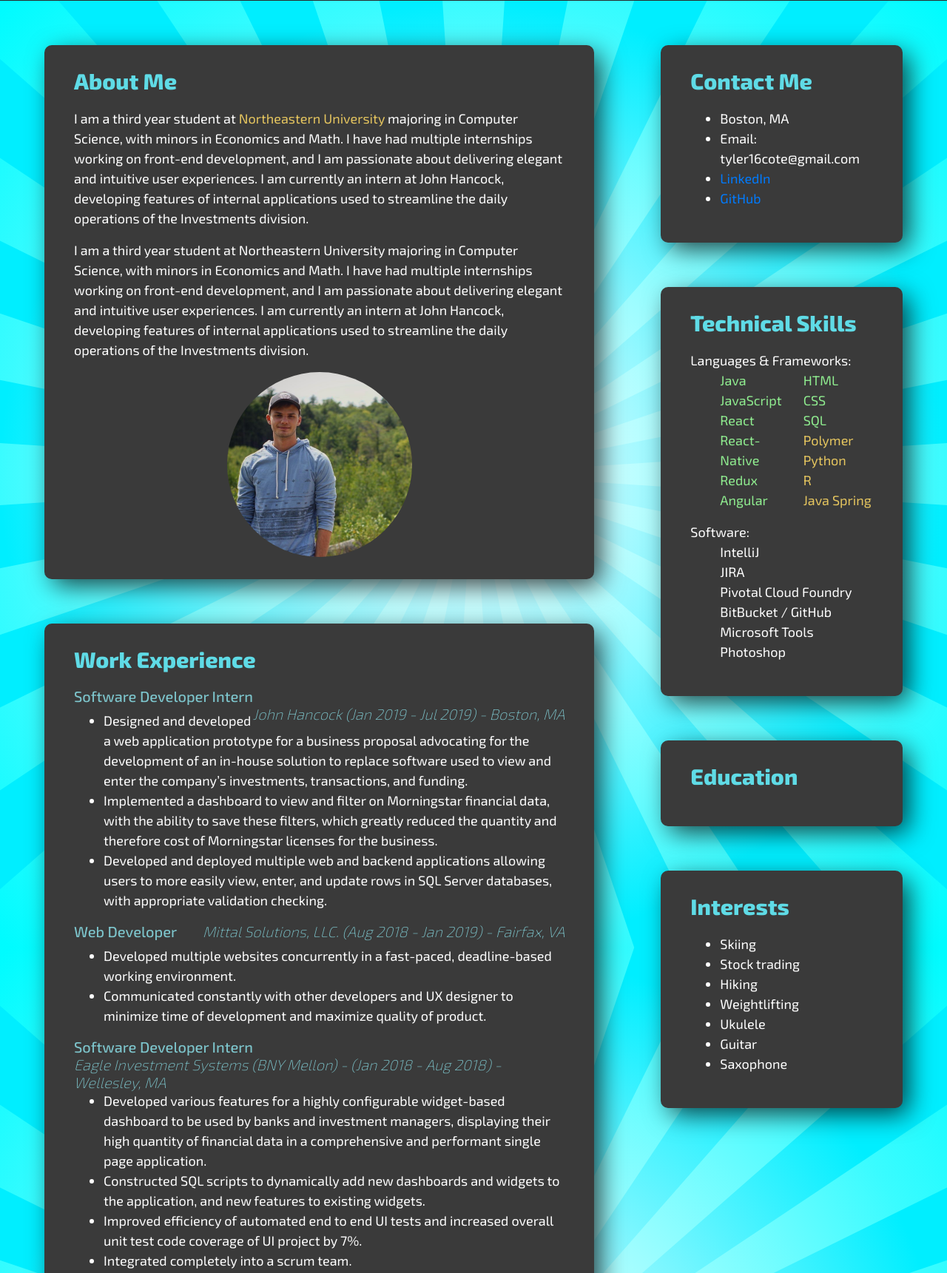
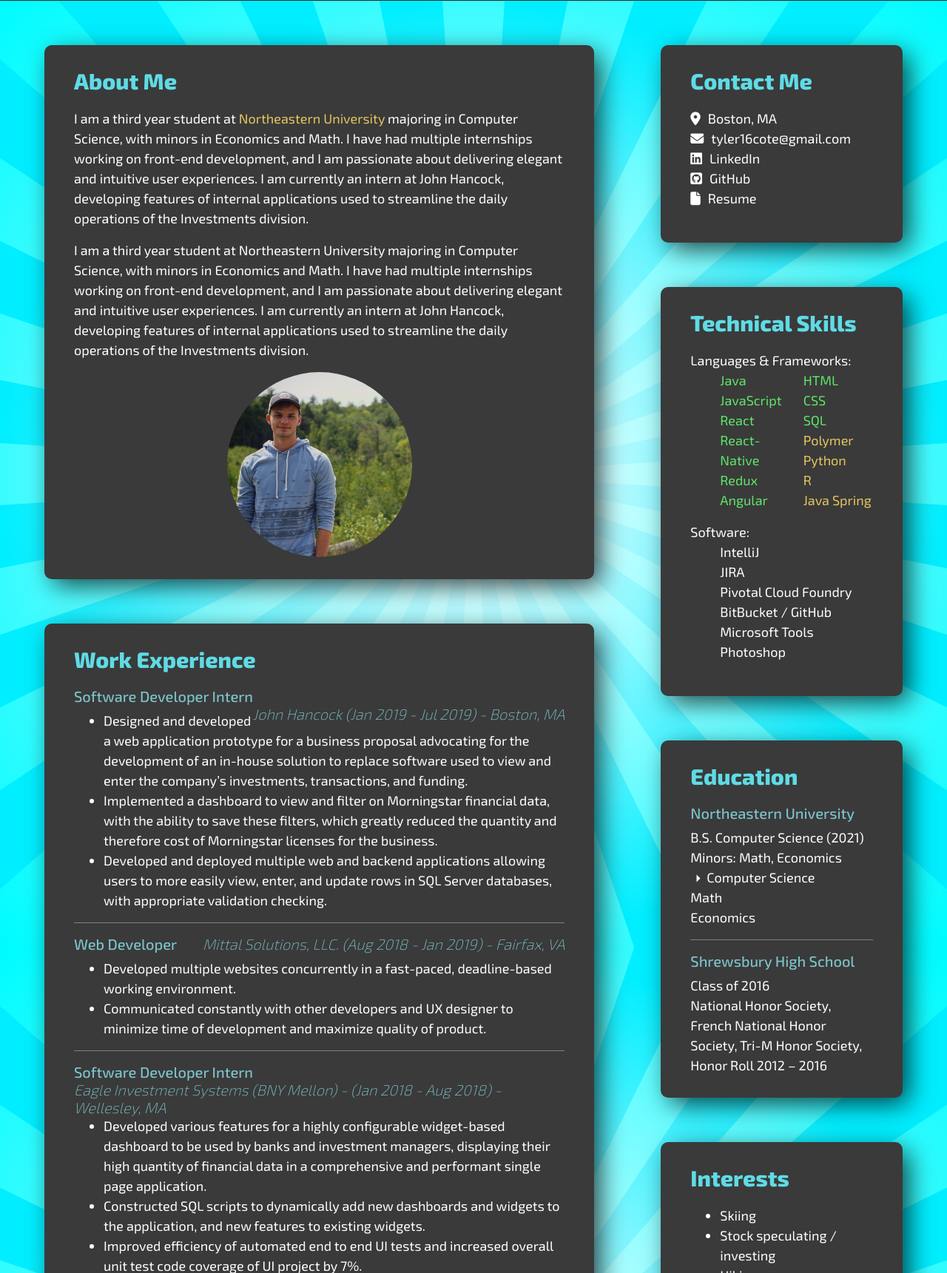
Before and after one commit to tylercote/tylercote.github.io, a plain HTML site: page index.html in a window 1280 px wide. Shown: the part 219-1940 px from the top of the page at 74% size. Drawn offline with nearby package versions, Linux system fonts and the light colour scheme.

Commit message:
course work

```diff
--- /dev/null
+++ b/dropdown.js
@@ -0,0 +1,23 @@
+var coll = document.getElementsByClassName("class-dropdown");
+console.log(coll.length);
+var i;
+setTimeout(() => {
+    for (i = 0; i < coll.length; i++) {
+        console.log('BEFORE ADD EVENT LISTENTER');
+        coll[i].addEventListener("click", function() {
+            this.classList.toggle("active");
+            var caret = this.getElementsByClassName("right-caret");
+            for (i = 0; i < caret.length; i++) {
+                caret[i].classList.toggle("open-caret");
+            }
+            var content = this.nextElementSibling;
+            console.log('CONTENT', content);
+            if (content.style.maxHeight){
+                content.style.maxHeight = null;
+            } else {
+                content.style.maxHeight = content.scrollHeight + "px";
+            }
+        });
+        console.log('AFTER ADD EVENT LISTENTER');
+    }
+}, 1000);
--- a/index.html
+++ b/index.html
@@ -9,6 +9,7 @@
     <link href="https://fonts.googleapis.com/css?family=Exo+2:100,200,300,400,500,600,700,800,900&display=swap" rel="stylesheet">
     <link rel="stylesheet" type="text/css" href="styles.css">
     <script src="https://kit.fontawesome.com/b75d47124c.js"></script>
+    <script type="text/javascript" src="dropdown.js"></script>
 </head>
 
 <body>
@@ -38,20 +39,20 @@
                 <div class="ccard">
                     <h4 class="ccard-header">Work Experience</h4>
 
-                    <h5 class="job-title">Software Developer Intern<i class="work-subtext"><span class="company-name">John Hancock </span><span class="date-range">(Jan 2019 - Jul 2019) - Boston, MA</span></i></h5>
+                    <h5>Software Developer Intern<i class="work-subtext"><span class="company-name">John Hancock </span><span class="date-range">(Jan 2019 - Jul 2019) - Boston, MA</span></i></h5>
                     <ul>
                         <li>Designed and developed a web application prototype for a business proposal advocating for the development of an in-house solution to replace software used to view and enter the company’s investments, transactions, and funding.</li>
                         <li>Implemented a dashboard to view and filter on Morningstar financial data, with the ability to save these filters, which greatly reduced the quantity and therefore cost of Morningstar licenses for the business.</li>
                         <li>Developed and deployed multiple web and backend applications allowing users to more easily view, enter, and update rows in SQL Server databases, with appropriate validation checking.</li>
                     </ul>
-
-                    <h5 class="job-title">Web Developer<i class="work-subtext"><span class="company-name">Mittal Solutions, LLC. </span><span class="date-range">(Aug 2018 - Jan 2019) - Fairfax, VA</span></i></h5>
+                    <hr>
+                    <h5>Web Developer<i class="work-subtext"><span class="company-name">Mittal Solutions, LLC. </span><span class="date-range">(Aug 2018 - Jan 2019) - Fairfax, VA</span></i></h5>
                     <ul>
                         <li>Developed multiple websites concurrently in a fast-paced, deadline-based working environment.</li>
                         <li>Communicated constantly with other developers and UX designer to minimize time of development and maximize quality of product.</li>
                     </ul>
-
-                    <h5 class="job-title">Software Developer Intern<i class="work-subtext"><span class="company-name">Eagle Investment Systems (BNY Mellon) - </span><span class="date-range">(Jan 2018 - Aug 2018) - Wellesley, MA</span></i></h5>
+                    <hr>
+                    <h5>Software Developer Intern<i class="work-subtext"><span class="company-name">Eagle Investment Systems (BNY Mellon) - </span><span class="date-range">(Jan 2018 - Aug 2018) - Wellesley, MA</span></i></h5>
                     <ul>
                         <li>Developed various features for a highly configurable widget-based dashboard to be used by banks and investment managers, displaying their high quantity of financial data in a comprehensive and performant single page application.</li>
                         <li>Constructed SQL scripts to dynamically add new dashboards and widgets to the application, and new features to existing widgets.</li>
@@ -67,11 +68,12 @@
             <div class="col-lg-4 col-12 right-col d-flex flex-column">
                 <div class="ccard">
                     <h4 class="ccard-header">Contact Me</h4>
-                    <ul>
-                        <li>Boston, MA</li>
-                        <li>Email: tyler16cote@gmail.com</li>
-                        <li><a href="https://www.linkedin.com/in/tyler-cote/">LinkedIn</a></li>
-                        <li><a href="https://github.com/tylercote">GitHub</a></li>
+                    <ul class="contact-list">
+                        <li><i class="fas fa-map-marker-alt"></i>Boston, MA</li>
+                        <li><i class="fas fa-envelope"></i>tyler16cote@gmail.com</li>
+                        <li><a href="https://www.linkedin.com/in/tyler-cote/"><i class="fab fa-linkedin"></i>LinkedIn</a></li>
+                        <li><a href="https://github.com/tylercote"><i class="fab fa-github-square"></i>GitHub</a></li>
+                        <li><a href="#"><i class="fas fa-file"></i>Resume</a></li>
                     </ul>
                 </div>
 
@@ -79,15 +81,15 @@
                     <h4 class="ccard-header">Technical Skills</h4>
                     Languages & Frameworks:
                     <ul class="skills-list">
-                        <li style="color: lightgreen">Java</li>
-                        <li style="color: lightgreen">JavaScript</li>
-                        <li style="color: lightgreen">React</li>
-                        <li style="color: lightgreen">React-Native</li>
-                        <li style="color: lightgreen">Redux</li>
-                        <li style="color: lightgreen">Angular</li>
-                        <li style="color: lightgreen">HTML</li>
-                        <li style="color: lightgreen">CSS</li>
-                        <li style="color: lightgreen">SQL</li>
+                        <li style="color: #5fe66a">Java</li>
+                        <li style="color: #5fe66a">JavaScript</li>
+                        <li style="color: #5fe66a">React</li>
+                        <li style="color: #5fe66a">React-Native</li>
+                        <li style="color: #5fe66a">Redux</li>
+                        <li style="color: #5fe66a">Angular</li>
+                        <li style="color: #5fe66a">HTML</li>
+                        <li style="color: #5fe66a">CSS</li>
+                        <li style="color: #5fe66a">SQL</li>
                         <li style="color: #e6c65f">Polymer</li>
                         <li style="color: #e6c65f">Python</li>
                         <li style="color: #e6c65f">R</li>
@@ -106,13 +108,35 @@
 
                 <div class="ccard">
                     <h4 class="ccard-header">Education</h4>
+                    <h5>Northeastern University</h5>
+                    B.S. Computer Science (2021)<br>
+                    Minors: Math, Economics<br>
+                    <button class="class-dropdown"><span class="right-caret"></span>Computer Science</button>
+                    <div class="class-dropdown-content">
+                        <ul class="course-list">
+                            <li>Course 1</li>
+                            <li>Course 2</li>
+                            <li>Course 3</li>
+                        </ul>
+                    </div>
+                    <button class="class-dropdown">Math</button>
+                    <div class="class-dropdown-content">
+                        <p>Lorem ipsum...</p>
+                    </div>
+                    <button class="class-dropdown">Economics</button>
+                    <div class="class-dropdown-content">
+                        <p>Lorem ipsum...</p>
+                    </div>
+                    <hr>
+                    <h5>Shrewsbury High School</h5>
+                    Class of 2016<br>
+                    National Honor Society, French National Honor Society, Tri-M Honor Society, Honor Roll 2012 – 2016
                 </div>
-
                 <div class="ccard">
                     <h4 class="ccard-header">Interests</h4>
                     <ul>
                         <li>Skiing</li>
-                        <li>Stock trading</li>
+                        <li>Stock speculating / investing</li>
                         <li>Hiking</li>
                         <li>Weightlifting</li>
                         <li>Ukulele</li>
--- a/styles.css
+++ b/styles.css
@@ -4,6 +4,10 @@
     font-weight: 400;
     font-size: 18px;
     background-color: #5fdbe6;
+}
+
+hr {
+    border-color: grey;
 }
 
 .text-pop {
@@ -45,6 +49,11 @@
     margin-bottom: 20px;
 }
 
+h5 {
+    font-weight: 500;
+    color: #7dc5cc;
+}
+
 .profile-photo-wrapper {
     text-align: right;
 }
@@ -56,6 +65,29 @@
     margin-left:auto;
     margin-right:auto;
     display: block;
+}
+
+a {
+    text-decoration: none;
+    color: white;
+}
+
+a:hover {
+    text-decoration: none;
+    color: #5fdbe6;
+}
+
+i.fas {
+    margin-right: 10px;
+}
+
+i.fab {
+    margin-right: 10px;
+}
+
+.contact-list {
+    list-style: none;
+    padding: 0;
 }
 
 .card-wrapper {
@@ -82,11 +114,6 @@
     color: #5fdbe6;
 }
 
-.job-title {
-    font-weight: 500;
-    color: #7dc5cc;
-}
-
 .work-subtext {
     float: right;
 }
@@ -109,3 +136,60 @@
 .software-list {
     list-style: none;
 }
+
+.course-list {
+    columns: 1;
+    -webkit-columns: 1;
+    -moz-columns: 1;
+    list-style: none;
+}
+
+.open-caret {
+    transform: rotate(0deg) !important;
+    transition: all .25s ease-out !important;
+}
+
+.right-caret {
+    width: 0;
+    height: 0;
+    border-style: solid;
+    border-width: 5px 5px 0 5px;
+    border-color: #ffffff transparent transparent transparent;
+    display: inline-block;
+    margin-left: 6px;
+    margin-right: 6px;
+    top: -3px;
+    position: relative;
+    transform: rotate(-90deg);
+    transition: all .25s ease-in;
+}
+
+.class-dropdown {
+    background:none;
+    color:inherit;
+    border:none;
+    padding:0!important;
+    font: inherit;
+    /*border is optional*/
+    cursor: pointer;
+}
+
+.class-dropdown:focus {
+    outline: none;
+}
+
+.active, .class-dropdown:hover {
+    color: #e6c65f;
+}
+
+.class-dropdown:hover > .right-caret {
+    color: #e6c65f;
+}
+
+.class-dropdown-content {
+    padding: 0 18px;
+    background: none;
+    max-height: 0;
+    overflow: hidden;
+    transition: max-height 0.2s ease-out;
+}
```
